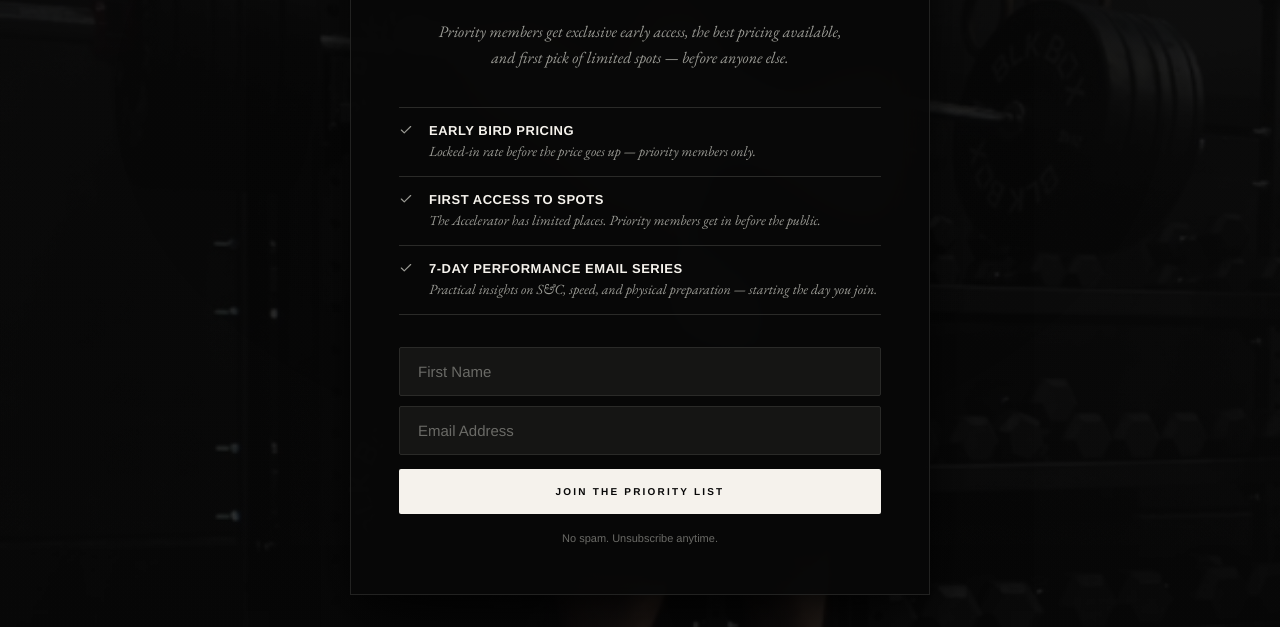
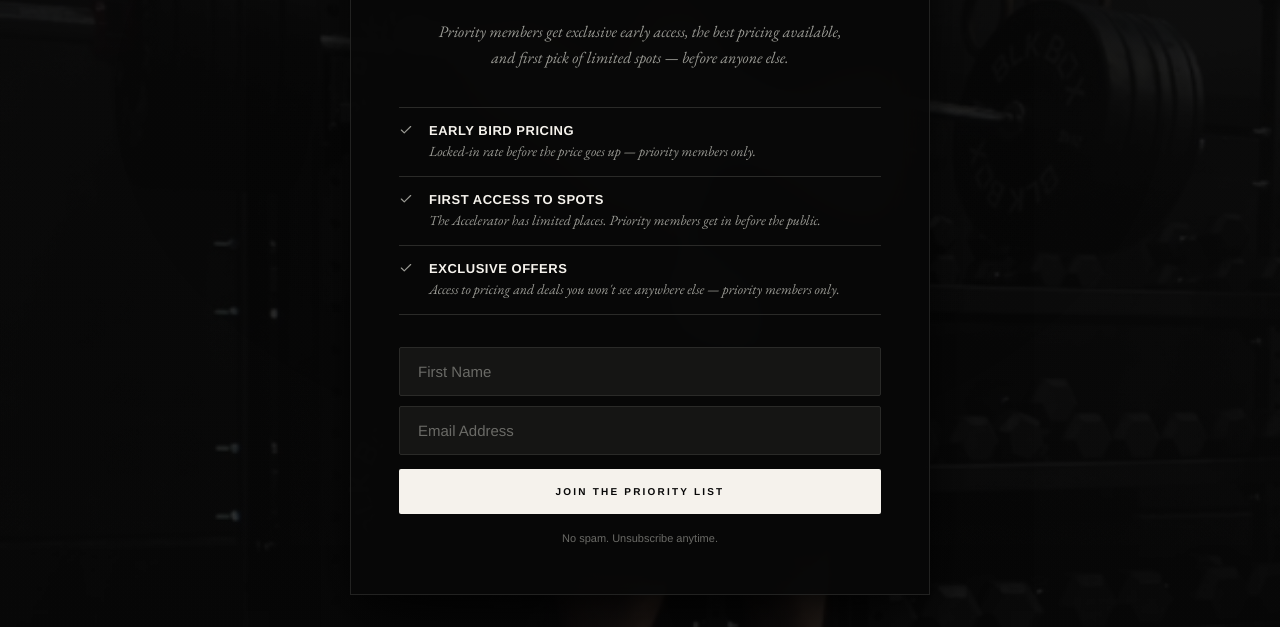
Before and after one commit to PaddyM27/meadeperformance, a website: page priority-list.html in a window 1280 px wide. Shown: the part 255-882 px from the top of the page. Drawn offline with nearby package versions, Linux system fonts and the light colour scheme.

Commit message:
Remove 7-day email mention from priority list page

```diff
--- a/priority-list.html
+++ b/priority-list.html
@@ -476,8 +476,8 @@ body::before {
         <li>
           <span class="perk-check"><svg viewBox="0 0 24 24" fill="none" stroke-linecap="round" stroke-linejoin="round"><polyline points="20 6 9 17 4 12"></polyline></svg></span>
           <span class="perk-text">
-            7-Day Performance Email Series
-            <em class="perk-sub">Practical insights on S&C, speed, and physical preparation — starting the day you join.</em>
+            Exclusive Offers
+            <em class="perk-sub">Access to pricing and deals you won't see anywhere else — priority members only.</em>
           </span>
         </li>
       </ul>
@@ -522,7 +522,7 @@ body::before {
       </div>
       <h2 class="headline success-headline">You're In</h2>
       <div class="rule"></div>
-      <p class="success-subtext">You're on the Priority List. Check your inbox — your 7-day performance email series starts now.</p>
+      <p class="success-subtext">You're on the list. You'll be the first to hear when spots open and get access to exclusive offers before anyone else.</p>
     </div>
 
   </div>
```
